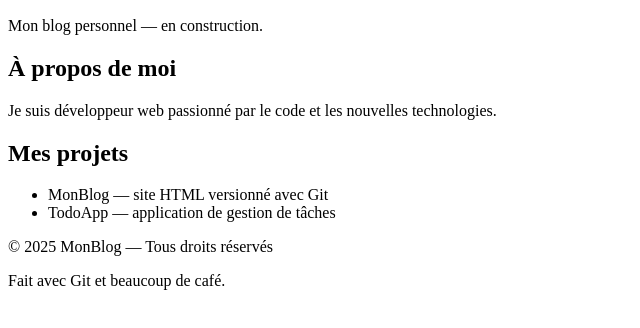
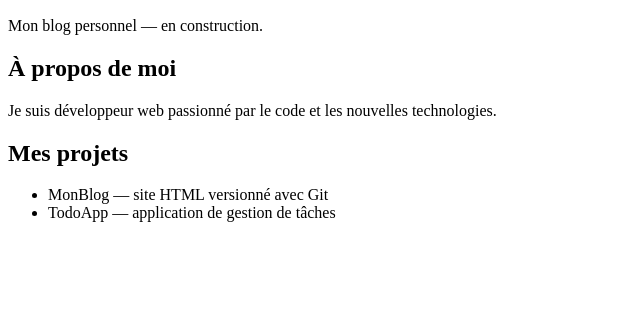
Before and after one commit to Franck1996/MonBlog, a plain HTML site: page index.html in a window 1280 px wide. Shown: the part 110-438 px from the top of the page, without its empty margins (0-640 px from the left). Drawn offline with Linux system fonts and the light colour scheme.

Commit message:
Revert "feat: ajout footer avec copyright 2025"
This reverts commit d015a8c7411e61272e7ca4bac7bf9c8c1bc489ad.

```diff
--- a/index.html
+++ b/index.html
@@ -20,10 +20,7 @@
     </ul>
 
 
-    <footer>
-        <p>© 2025 MonBlog — Tous droits réservés</p>
-        <p>Fait avec Git et beaucoup de café.</p>
-    </footer>
+
 
 </body>
 </html>
```
